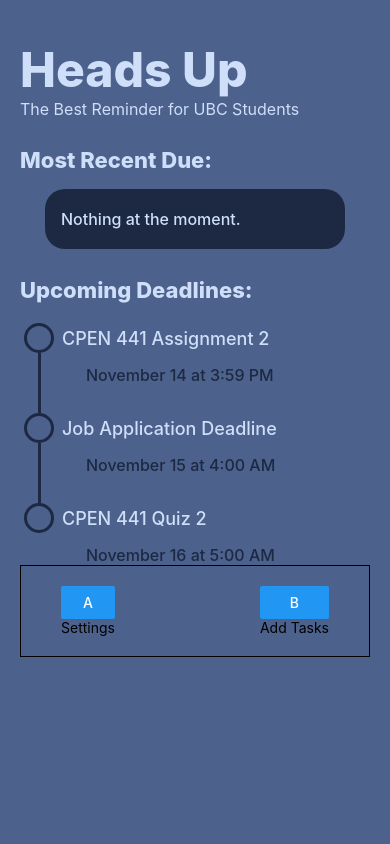
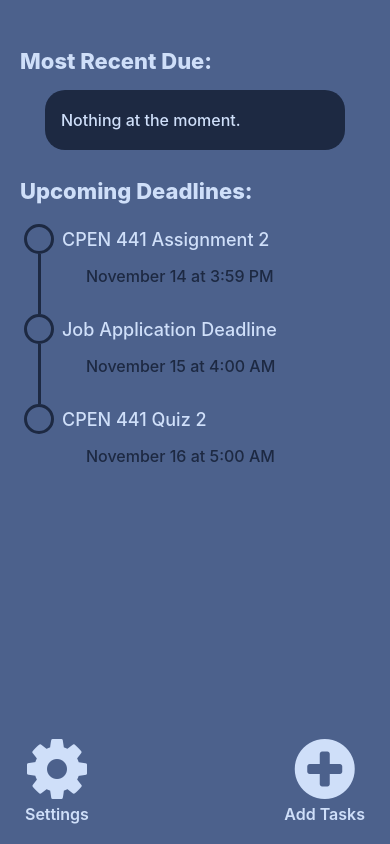
Before and after one commit to nekopudding/heads-up, a React Native app: screen / in a window 390 px wide. Built offline with nearby package versions, Linux system fonts and the light colour scheme.

Commit message:
add title screen animation, icons

```diff
--- a/App.js
+++ b/App.js
@@ -1,13 +1,15 @@
 import { StatusBar } from 'expo-status-bar';
-import { StyleSheet, Text, View,ScrollView,Image, TextInput, Dimensions } from 'react-native';
+import { StyleSheet, Text, View,ScrollView,Image, TextInput, Dimensions, Animated, Button,Alert, TouchableOpacity } from 'react-native';
 import Footer from './components/Footer';
-import Header from './components/Header';
+
 import Body from './components/Body';
+import Splash from './components/Splash';
 import { clr } from './styles';
 
 export default function App() {
   return (
     <>
+    <Splash/>
     <View style={{
       height: Dimensions.get('window').height,
       width: Dimensions.get('window').width,
@@ -15,7 +17,6 @@ export default function App() {
       paddingHorizontal: 20,
       paddingTop: 20, //account for status bar height
     }}>
-      <Header/>
       <Body/>
       <Footer/>
     </View>
--- a/components/Body.js
+++ b/components/Body.js
@@ -4,16 +4,19 @@ import { clr, styles } from '../styles'
 
 const fillerList = [
   {
+    id: '1',
     title: 'CPEN 441 Assignment 2',
     dueDatetime: new Date(2022,10,14,23,59),
     estTime: 5, //hours
   },
   {
+    id: '2',
     title: 'Job Application Deadline',
     dueDatetime: new Date(2022,10,15,12),
     estTime: 5, //hours
   },
   {
+    id:'3',
     title: 'CPEN 441 Quiz 2',
     dueDatetime: new Date(22,10,16,13),
     estTime: 5, //hours
@@ -26,28 +29,39 @@ const dateOptions = { timeZone: 'PST', month: 'long', day: 'numeric',hour: 'nume
 const Body = () => {
   return (
     <View style={{
-      overflow: 'hidden'
+      overflow: 'hidden',
+      flexGrow: 1
     }}>
       <Text style={styles.h2}>most recent due:</Text>
-      <View style={{display:'flex',flexDirection: 'row',justifyContent:'center'}}><TextInput
-        style={{
+      <View style={{
+        display:'flex',
+        flexDirection: 'row',
+        justifyContent: 'center'
+      }}>
+        <View style={{
+          display:'flex',
+          flexDirection: 'row',
+          alignItems: 'center',
           marginTop: 16,
-          marginHorizontal: 10,
           paddingHorizontal: 16,
           height: 60,
           width: 300,
           borderRadius: 20,
           backgroundColor: clr.darker,
-          color: clr.light,
-          fontSize: 16,
-          fontWeight: '500'
-        }}
-        defaultValue='Nothing at the moment.'
-      /></View>
+        }}>
+          <Text
+            style={{
+              color: clr.light,
+              fontSize: 16,
+              fontWeight: '500'
+            }}>Nothing at the moment.</Text>
+        </View>
+      </View>
+
       <Text style={styles.h2}>upcoming deadlines:</Text>
       {fillerList.map((item,index) => { return ( <>
         <View
-          key={index}
+          key={item.id}
           style={{
             display: 'flex',
             flexDirection: 'row',
--- a/components/Footer.js
+++ b/components/Footer.js
@@ -1,5 +1,8 @@
-import { View, Text,Button } from 'react-native'
+import { View, Text,Button,StyleSheet } from 'react-native'
 import React from 'react'
+import FontAwesome from '@expo/vector-icons/FontAwesome';
+import { clr } from '../styles';
+import { styles } from '../styles';
 
 const Footer = () => {
   return (
@@ -8,22 +11,16 @@ const Footer = () => {
       display: 'flex',
       flexDirection: 'row',
       justifyContent: 'space-between',
-      paddingHorizontal: 40,
+      paddingHorizontal: 5,
       paddingVertical: 20,
-      borderColor: 'black',
-      borderWidth: 1,
     }}>
-      <View>
-        <Button
-          title='a'
-        />
-        <Text>Settings</Text>
+      <View style={styles.buttonContainer}>
+        <FontAwesome name="gear" color={clr.light} size={70}/>
+        <Text style={styles.buttonText}>Settings</Text>
       </View>
-      <View>
-        <Button
-          title='b'
-        />
-        <Text>Add Tasks</Text>
+      <View style={styles.buttonContainer}>
+        <FontAwesome name="plus-circle" color={clr.light} size={70}/>
+        <Text style={styles.buttonText}>Add Tasks</Text>
       </View>
     </View>
   )
--- /dev/null
+++ b/components/Splash.js
@@ -0,0 +1,38 @@
+import { Text, View,Animated, Dimensions, Alert } from 'react-native'
+import React, { useRef, useEffect } from 'react'
+import Header from './Header';
+import { clr,styles } from '../styles';
+
+const Splash = () => {
+  const splashOpacity = useRef(new
+    Animated.Value(1)).current;
+
+    useEffect(() => {
+      Animated.timing(splashOpacity, {toValue: 0,duration:300,useNativeDriver: true,delay: 1000})
+        .start();
+
+    },[splashOpacity]);
+
+  return (
+    <Animated.View style={{
+      backgroundColor: clr.light,
+      opacity:splashOpacity,
+      position: 'absolute',
+      width: Dimensions.get('window').width,
+      height: Dimensions.get('window').height,
+      zIndex: 1000,
+      display: 'flex',
+      alignItems: 'center',
+      justifyContent: 'center'
+    }} pointerEvents='none'>
+      <Text style={{
+        marginTop: 20,
+        ...styles.h1,
+        color: clr.dark
+      }}>Heads Up</Text>
+      <Text style={{...styles.subtitle, color: clr.dark}}>The Best Reminder for UBC Students</Text>
+    </Animated.View>
+  )
+}
+
+export default Splash;
--- a/styles.js
+++ b/styles.js
@@ -11,10 +11,6 @@ export const styles = StyleSheet.create({
   },
   textDark: {
     color: clr.dark
-  },
-  iconButtonLight: {
-    color: clr.light,
-    fill: clr.light
   },
   h1: {
     fontSize: 48,
@@ -41,5 +37,15 @@ export const styles = StyleSheet.create({
     fontWeight: '500',
     fontSize: 16,
     color: clr.darker
+  },
+  buttonContainer: {
+    display: 'flex',
+    alignItems: 'center',
+    justifyContent: 'center'
+  },
+  buttonText: {
+    color: clr.light,
+    fontWeight: '600',
+    fontSize: 16,
   }
 })
```
